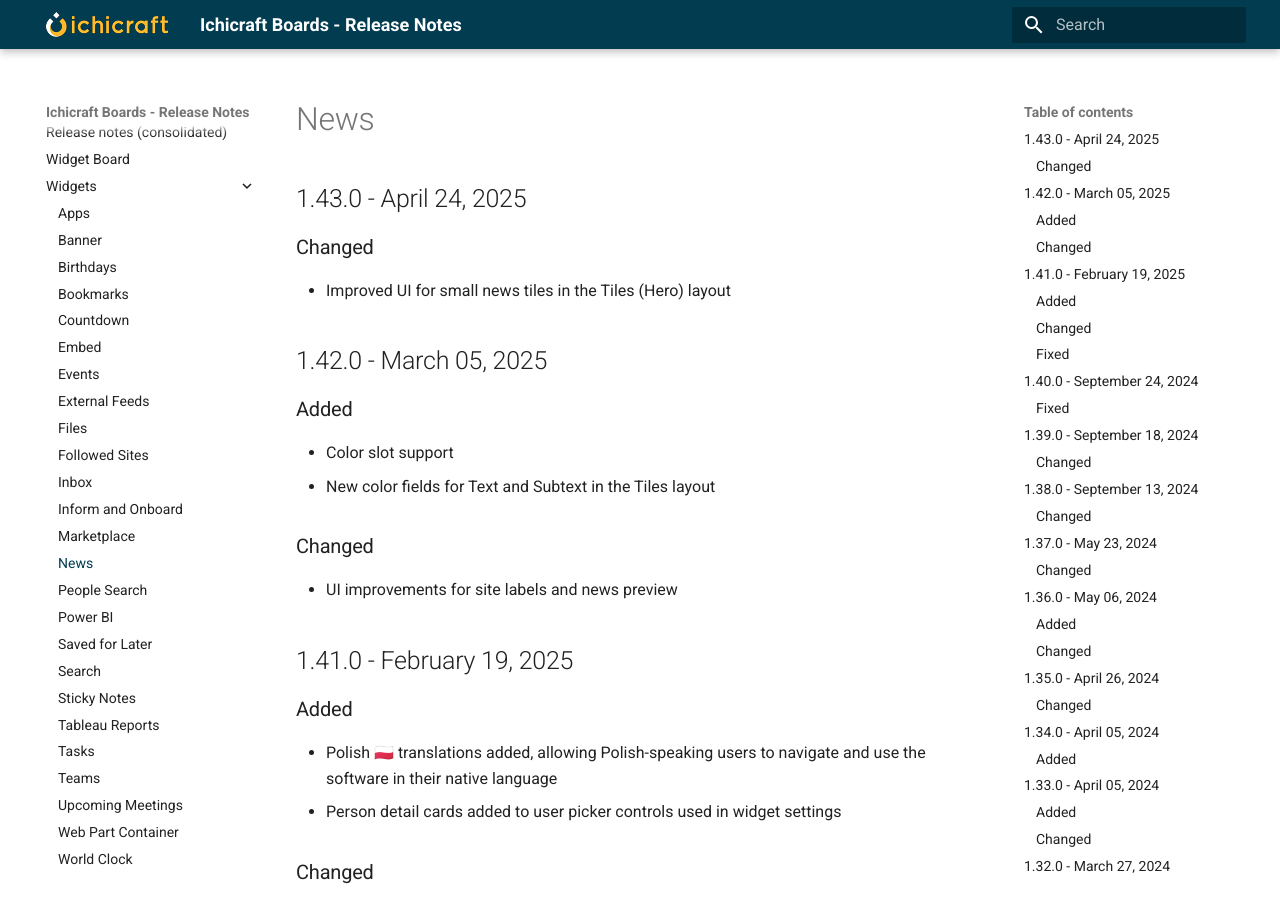
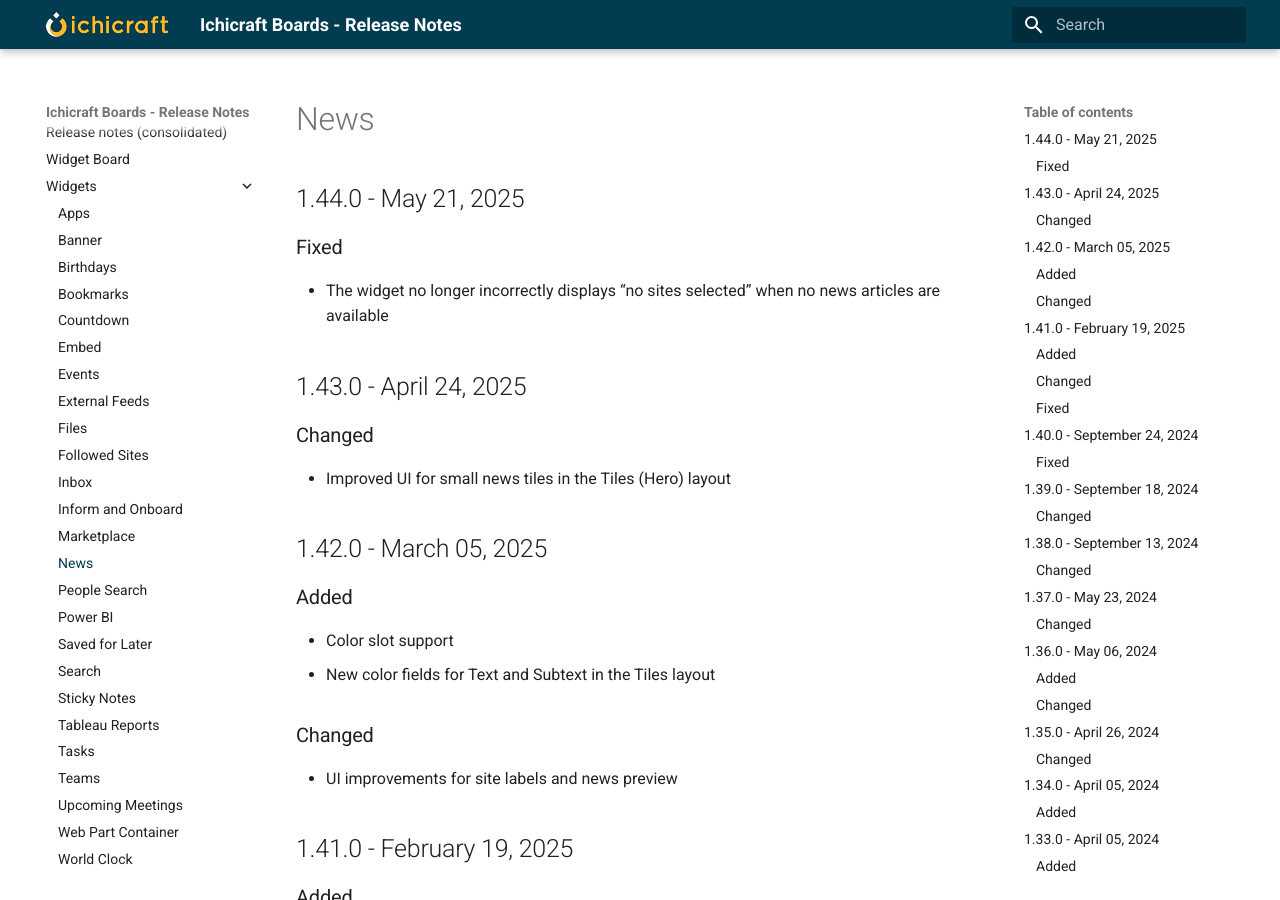
Before and after one commit to ichicraft/widgets-docs, an MkDocs documentation site: the page built from docs/Widgets/News.md, in a window 1280 px wide and 900 px high. Built offline with MkDocs 1.6.1 and Material for MkDocs 9.7.7, drawn with Linux system fonts in a browser that asks for light colours.

```diff
--- a/docs/Widgets/News.md
+++ b/docs/Widgets/News.md
@@ -1,3 +1,8 @@
+## 1.44.0 - May 21, 2025
+
+### Fixed
+- The widget no longer incorrectly displays “no sites selected” when no news articles are available
+
 ## 1.43.0 - April 24, 2025
 
 ### Changed
```
Also changed, not shown: docs/Release-notes-(consolidated).md (+5 -0 lines).
